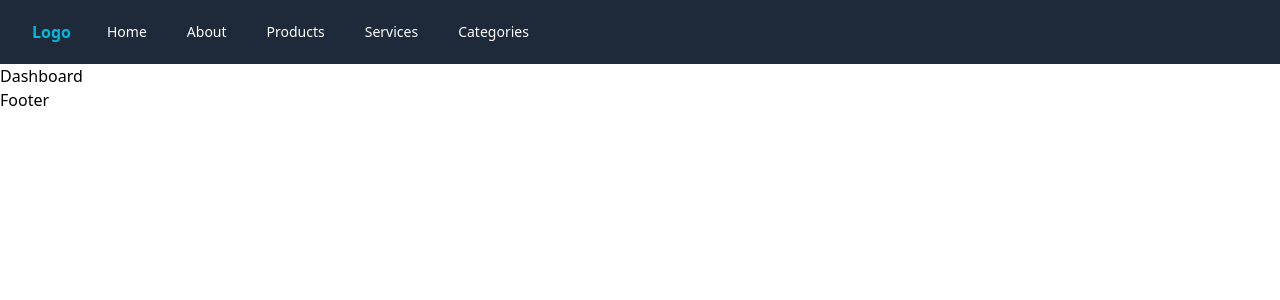
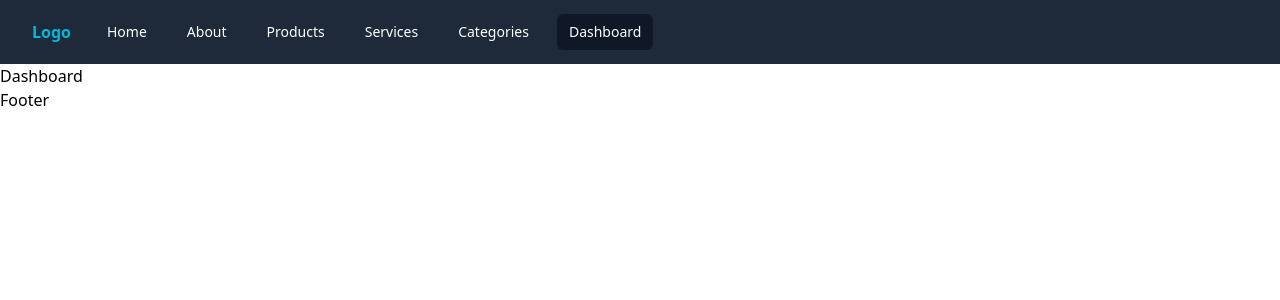
Before and after one commit to meizan2142/next.js, a Next.js app: page /dashboard in a window 1280 px wide. Shown: the top 300 px of the page. Built offline with nearby package versions, Linux system fonts and the light colour scheme.

Commit message:
used loading

```diff
--- a/src/Components/Navbar.jsx
+++ b/src/Components/Navbar.jsx
@@ -25,6 +25,10 @@ const routes = [
     {
         pathName: "Categories",
         path: "/categories"
+    },
+    {
+        pathName: "Dashboard",
+        path: "/dashboard"
     },
 ]
 
--- /dev/null
+++ b/src/app/loading.jsx
@@ -0,0 +1,7 @@
+const loading = () => {
+  return (
+    <div className="pt-20">Loading......</div>
+  )
+}
+
+export default loading
```
